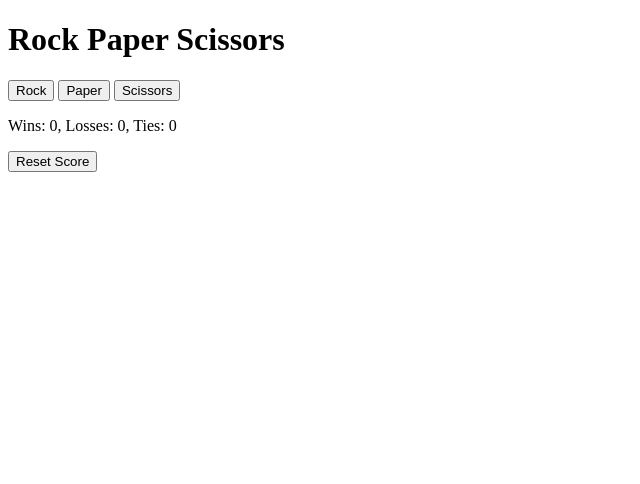
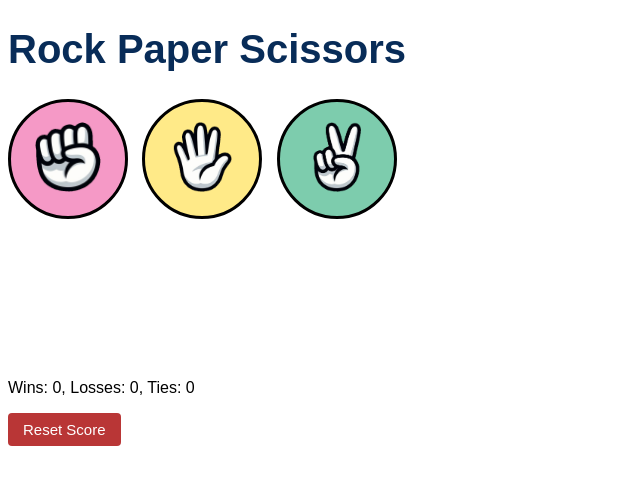
Before and after one commit to riyakanabar/rock-paper-scissors, a plain HTML site: page rock-paper-scissors.html in a window 1280 px wide. Shown: the whole page, without its empty margins (0-640 px from the left). Drawn offline with Linux system fonts and the light colour scheme; a web font is replaced by a local one.

Commit message:
add CSS styles

```diff
--- a/rock-paper-scissors.html
+++ b/rock-paper-scissors.html
@@ -2,18 +2,22 @@
 <html>
     <head>
         <title>Rock Paper Scissors</title>
+        <link rel="stylesheet" href="styles.css">
+        <link rel="preconnect" href="https://fonts.googleapis.com">
+        <link rel="preconnect" href="https://fonts.gstatic.com" crossorigin>
+        <link href="https://fonts.googleapis.com/css2?family=Asap+Sharp:ital,wght@0,100..900;1,100..900&family=Roboto:ital,wght@0,100..900;1,100..900&display=swap" rel="stylesheet">
     </head>
     <body>
-        <h1>Rock Paper Scissors</h1>
-        <button onclick="playGame('rock')">Rock</button>
-        <button onclick="playGame('paper')">Paper</button>
-        <button onclick="playGame('scissors')">Scissors</button>
+        <h1 class="title">Rock Paper Scissors</h1>
+        <button class="move-button rock-button" onclick="playGame('rock')"><img class="move-icon" src="images/rock.png"></button>
+        <button class="move-button paper-button" onclick="playGame('paper')"><img class="move-icon" src="images/paper.png"></button>
+        <button class="move-button scissors-button" onclick="playGame('scissors')"><img src="images/scissors.png" class="move-icon"></button>
 
-        <p class="js-result"></p>
-        <p class="js-moves"></p>
-        <p class="js-score"></p>
+        <p class="js-result result"></p>
+        <p class="js-moves moves"></p>
+        <p class="js-score score"></p>
 
-        <button onclick="resetScore()">Reset Score</button>
+        <button class="reset-score-button" onclick="resetScore()">Reset Score</button>
 
         <script>
             let score = JSON.parse(localStorage.getItem('score')) || {
@@ -63,7 +67,7 @@
                 localStorage.setItem('score', JSON.stringify(score))
                 updateScoreElement();
                 document.querySelector('.js-result').innerHTML = `${result}`;
-                document.querySelector('.js-moves').innerHTML = `You ${playerMove} - Computer ${computerMove}`;
+                document.querySelector('.js-moves').innerHTML = `You <img class="move-icon moves" src="images/${playerMove}.png"> <img class="move-icon moves" src="images/${computerMove}.png"> Computer`;
                 updateMovesElement(playerMove, computerMove);
             }
 
--- /dev/null
+++ b/styles.css
@@ -0,0 +1,49 @@
+body{
+    font-family: "Asap Sharp",Arial;
+}
+.title{
+    font-weight: bold;
+    font-size: 40px;
+    color: #082c58;
+}
+.move-icon{
+    height: 70px;
+}
+.move-button{
+    background-color: transparent;
+    border: 3px solid black;
+    height: 120px;
+    width: 120px;
+    border-radius: 60px;
+    cursor: pointer;
+    margin-right: 10px;
+}
+.rock-button{
+    background-color: #F599C6;
+}
+.paper-button{
+    background-color: #FFEA88;
+}
+.scissors-button{
+    background-color: #7DCCAD;
+}
+.result{
+    font-weight: 700;
+    font-size: 24px;
+    margin-top: 50px;
+}
+.moves{
+    height: 50px;
+}
+.score{
+    margin-top: 60px;
+}
+.reset-score-button{
+    background-color: #B93636;
+    color: white;
+    border: none;
+    font-size: 15px;
+    padding: 8px 15px;
+    cursor: pointer;
+    border-radius: 4px;
+}
```
Also changed, not shown: images/paper.png (added), images/rock.png (added), images/scissors.png (added).
